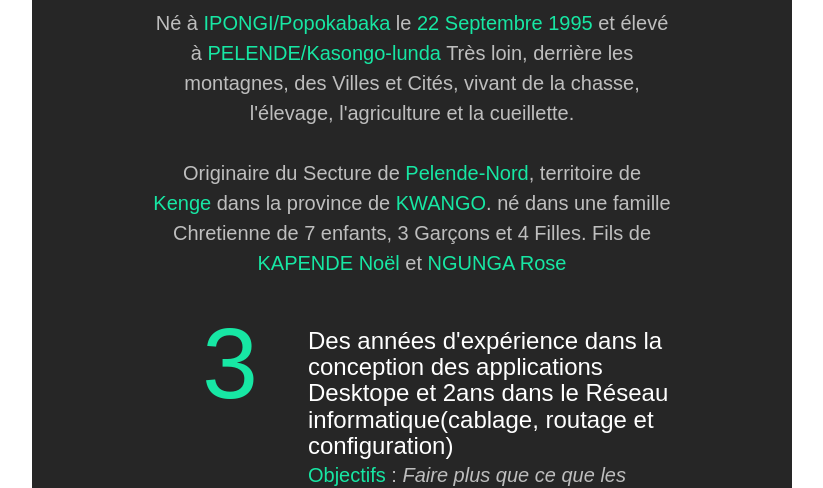
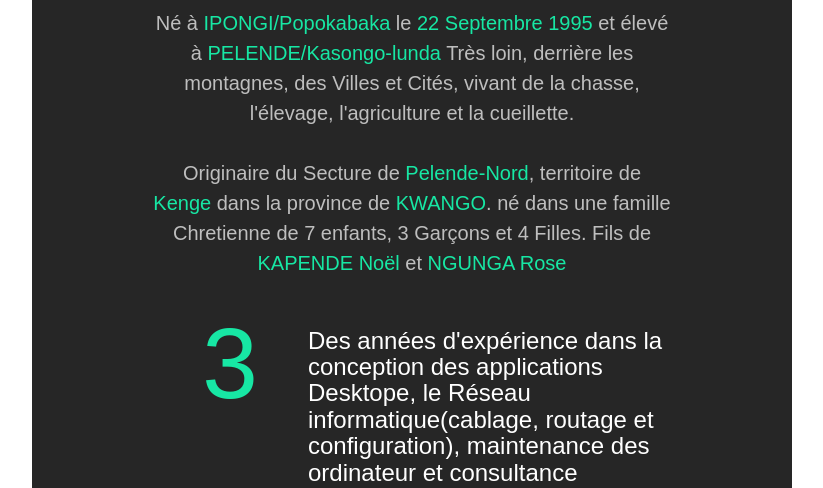
Before and after one commit to kapendarichie/cv.com, a plain HTML site: page index.html in a window 1280 px wide. Shown: the part 470-958 px from the top of the page, without its empty margins (228-1051 px from the left). Drawn offline with nearby package versions, Linux system fonts and the light colour scheme; files whose address does not match are found by name.

Commit message:
Update index.html

```diff
--- a/index.html
+++ b/index.html
@@ -69,7 +69,7 @@
 						<div class="col-md-12 fh5co-counter">
 							<div class="fh5co-number fh5co-left">3</div>
 							<div class="fh5co-text">
-								<h3 class="border-bottom">Des années d'expérience dans la conception des applications Desktope et 2ans dans le Réseau informatique(cablage, routage et configuration)</h3>
+								<h3 class="border-bottom">Des années d'expérience dans la conception des applications Desktope, le Réseau informatique(cablage, routage et configuration), maintenance des ordinateur et consultance informatique</h3>
 								<p> <a href="#">Objectifs</a> : <i>Faire plus que ce que les gens attendent de moi</i></p>
 							</div>
 						</div>
```
